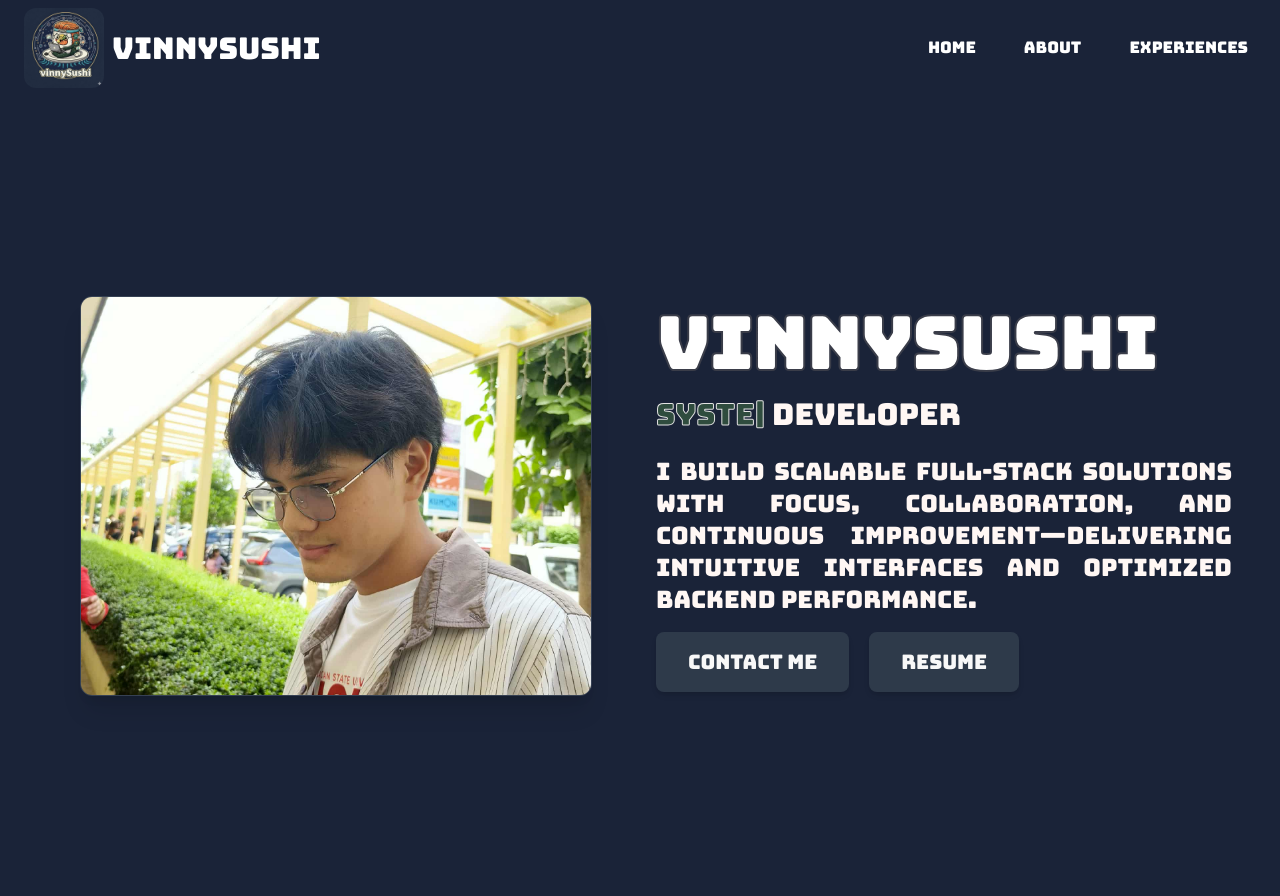
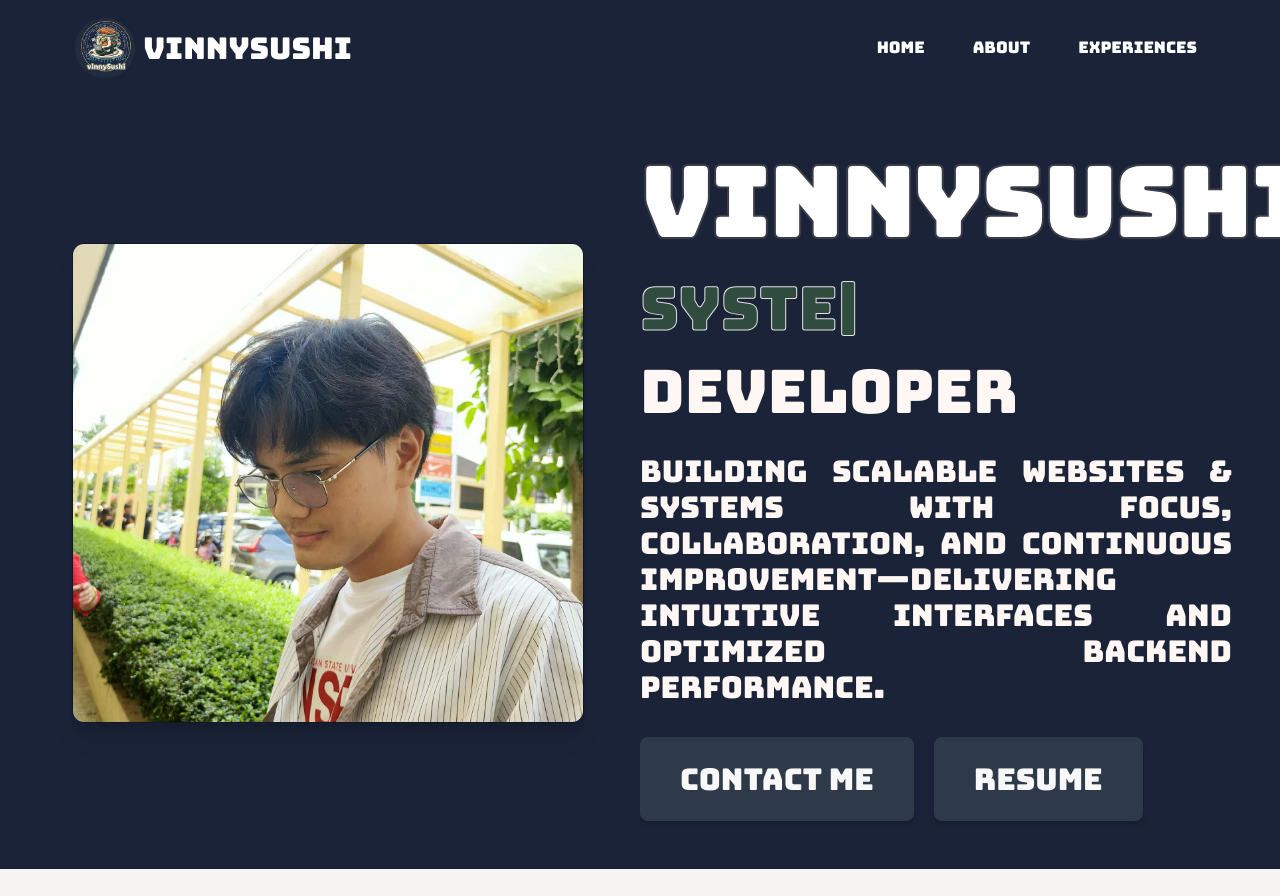
Before and after one commit to DevincciLee/my-portfolio, a React (Vite) app: page /vinnySushiPortfolio/home in a window 1280 px wide. After the commit the page ends 869 px from the top, so only its background shows below. Built offline with nearby package versions, Linux system fonts and the light colour scheme.

Commit message:
updated UI

```diff
--- a/src/App.jsx
+++ b/src/App.jsx
@@ -4,7 +4,7 @@ import HomepageContent from './components/HomepageContent'
 
 const App = () => {
   return (
-    <div className='bg-[#f8f3f3] h-screen w-full mx-0 px-0 text-[#ef8e64]'>
+    <div className='bg-[#1A2338] h-screen w-full mx-0 px-0 text-[#ef8e64]'>
       <Navbar />
       <HomepageContent />
     </div>
--- a/src/components/HomepageContent.jsx
+++ b/src/components/HomepageContent.jsx
@@ -4,33 +4,33 @@ import Headshot from '../assets/headshot.jpeg';
 
 const HomepageContent = () => {
   return (
-    <section className='full-section animate-loadstart w-full bg-[#1A2338] min-h-screen flex flex-col md:flex-row items-center justify-center gap-8 p-6 md:p-12 text-[#111827]'>
+    <section className='full-section animate-loadstart w-full bg-[#1A2338] min-h-[85vh] flex flex-col md:flex-row items-center justify-center gap-8 p-6 md:p-12 text-[#111827] overflow-hidden'>
       {/* Image */}
       <div className="image-content flex justify-center items-center w-full md:w-1/2">
         <img
           src={Headshot}
           alt="VinnySushi headshot"
-          className='transition-transform duration-300 hover:scale-105 w-[80vw] md:h[30vh] sm:w-2/3 md:w-full max-w-sm md:max-w-lg h-[50vh] object-cover rounded-xl border border-gray-700 shadow-xl'
+          className='transition-transform duration-300 hover:scale-105 w-[80vw] md:h-[60vh] sm:w-2/3 md:w-full max-w-sm md:max-w-lg sm:h-[60vh] object-cover rounded-xl border border-gray-900 shadow-xl'
         />
       </div>
 
       {/* Texts */}
       <div className="text-content flex flex-col items-center md:items-start justify-center text-justify md:text-left w-full md:w-1/2">
-        <h1 className='name text-3xl sm:text-4xl text-white md:text-5xl lg:text-6xl xl:text-7xl font-semibold leading-tight max-w-4xl'>VinnySushi</h1>
-        <h2 className='text-[#fff7f4] mt-1 mb-5 text-lg sm:text-xl md:text-2xl lg:text-3xl leading-snug max-w-3xl'><ReactTyped className='role text-[#2F4C3E]' strings={["Backend", "Systems", "Web"]} typeSpeed={40} backSpeed={30} loop/> Developer</h2>
-        <h4 className='my-role text-[#fff7f4] text-center md:text-justify lg:text-justify text-lg sm:text-l md:text:xl lg:text-2xl xl:3xl'>I build scalable full-stack solutions with focus, collaboration, and continuous improvement—delivering intuitive interfaces and optimized backend performance.</h4>
-        <div className="mt-6 md:mt-4 w-full md:w-auto flex justify-center md:justify-start">
+        <h1 className='name text-3xl sm:text-4xl text-white md:text-5xl lg:text-6xl xl:text-8xl font-semibold leading-tight max-w-4xl'>VinnySushi</h1>
+        <h2 className='text-[#fff7f4] mt-1 mb-5 text-lg sm:text-xl md:text-2xl lg:text-3xl xl:text-6xl leading-snug max-w-3xl'><ReactTyped className='role text-[#2F4C3E]' strings={["Backend", "Systems", "Web"]} typeSpeed={40} backSpeed={30} loop/> Developer</h2>
+        <h4 className='my-role text-[#fff7f4] text-center md:text-justify lg:text-justify text-md sm:text-xl md:text-2xl lg:text-2xl xl:text-3xl'>Building scalable websites &   systems with focus, collaboration, and continuous improvement—delivering intuitive interfaces and optimized backend performance.</h4>
+        <div className="mt-6 md:mt-4 xl:mt-8 w-full md:w-auto flex justify-center md:justify-start">
         <a href="https://www.facebook.com/devinccilee" className='w-full sm:w-auto'><button
           type="button"
           aria-label="Contact Me"
-          className="w-full sm:w-auto bg-[#2E3A4A] text-[#f8f8f8] text-sm sm:text-xl px-6 py-3.5 sm:px-8 sm:py-4 rounded-lg shadow-md hover:brightness-80 focus:outline-none focus:ring-2 focus:ring-offset-2 focus:ring-[#8cd8dc] transition"
+          className="transition-transform hover:scale-105 duration-300 w-full sm:w-auto bg-[#2E3A4A] text-[#f8f8f8] text-sm sm:text-xl xl:text-3xl xl:px-10 xl:py-6 px-6 py-3.5 sm:px-8 sm:py-4 rounded-lg shadow-md hover:brightness-80 focus:outline-none focus:ring-2 focus:ring-offset-2 focus:ring-[#8cd8dc] transition"
         >
           Contact Me
         </button></a>
         <a href="https://www.facebook.com/devinccilee" className='w-full sm:w-auto ml-5'><button
           type="button"
           aria-label="Resume"
-          className="w-full sm:w-auto bg-[#2E3A4A] text-[#f8f8f8] text-base sm:text-xl px-6 py-3 sm:px-8 sm:py-4 rounded-lg shadow-md hover:brightness-80 focus:outline-none focus:ring-2 focus:ring-offset-2 focus:ring-[#8cd8dc] transition"
+          className="transition-transform hover:scale-105 duration-300 w-full sm:w-auto bg-[#2E3A4A] xl:text-3xl xl:px-10 xl:py-6 text-[#f8f8f8] text-sm sm:text-xl px-6 py-3.5 sm:px-8 sm:py-4 rounded-lg shadow-md hover:brightness-80 focus:outline-none focus:ring-2 focus:ring-offset-2 focus:ring-[#8cd8dc] transition"
         >
           Resume
         </button></a>
--- a/src/components/Navbar.jsx
+++ b/src/components/Navbar.jsx
@@ -20,16 +20,16 @@ const Navbar = () => {
   ];
 
   return (
-    <div className='navbar bg-[#1A2338] flex justify-between items-center h-24 max-w-[100%] mx-auto text-white px-2 py-0'>
+    <div className='navbar bg-[#1A2338] flex justify-between items-center h-24 max-w-[100%] mx-[4vw] text-white px-2 py-0'>
       {/* Logo */}
-      <h1 className='hover:bg-white duration-300 flex items-center text-white px-4 py-2 rounded-xl'>
+      <h1 className='flex items-center px-4 rounded-xl'>
         <a href='https://github.com/DevincciLee' aria-label="Home" className='flex items-center gap-0'>
           <img
             src={logo}
             alt="logo"
-            className='rounded-xl h-10 sm:h-8 md:h-8 lg:h-12 xl:h-20 object-contain'
+            className='rounded-full h-10 sm:h-8 md:h-8 lg:h-10 xl:h-15 object-contain'
           />
-          <span className='hover:text-[#1A2338] text-sm sm:text-base md:text-lg lg:text-2xl xl:text-3xl text-white ml-2'>
+          <span className='text-sm sm:text-base md:text-lg lg:text-2xl xl:text-3xl text-white ml-2'>
             vinnySushi
           </span>
         </a>
@@ -68,7 +68,7 @@ const Navbar = () => {
           <img
             src={logo}
             alt="logo"
-            className='rounded-xl m-2 h-10 sm:h-10 md:h-12 lg:h-20 xl:h-24 object-contain'
+            className='rounded-full m-2 h-10 sm:h-10 md:h-12 lg:h-20 xl:h-24 object-contain'
           />
           <span className='text-sm sm:text-base md:text-lg lg:text-2xl xl:text-3xl text-white'>
             vinnySushi
```
